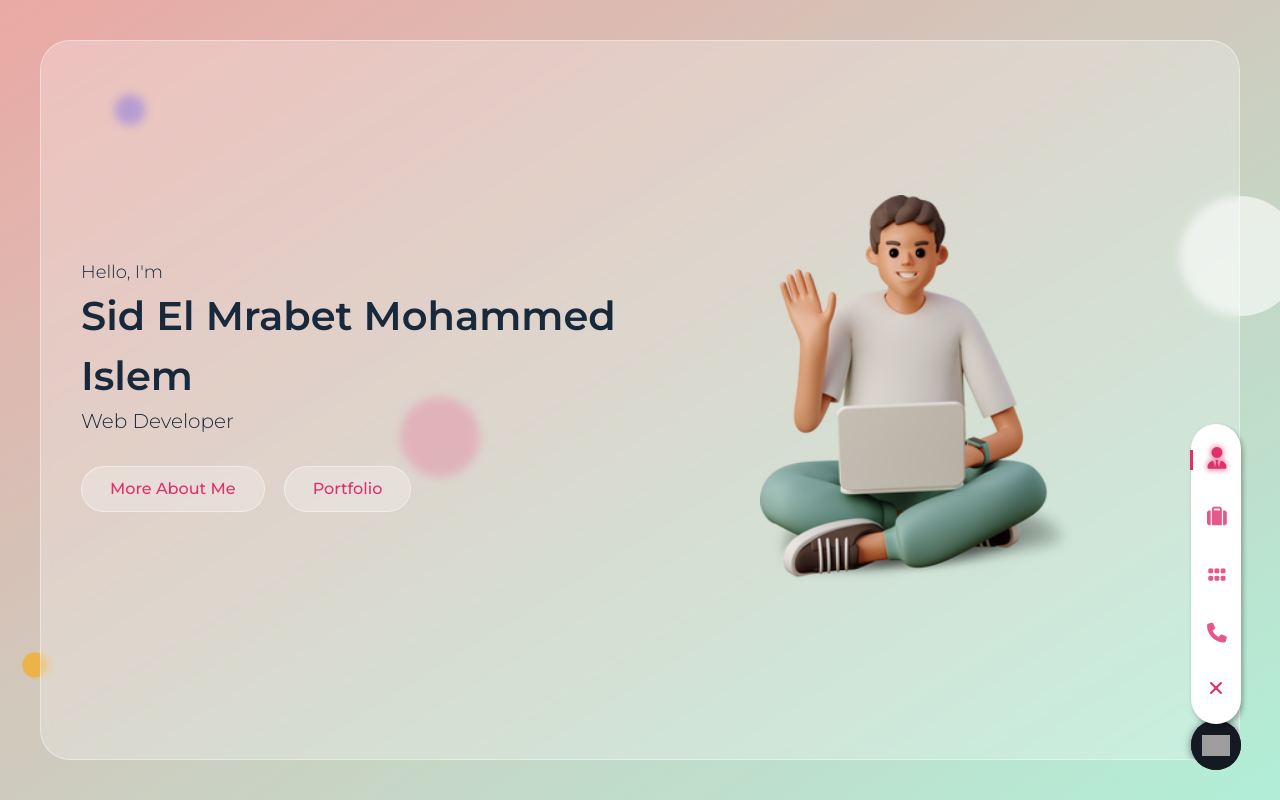
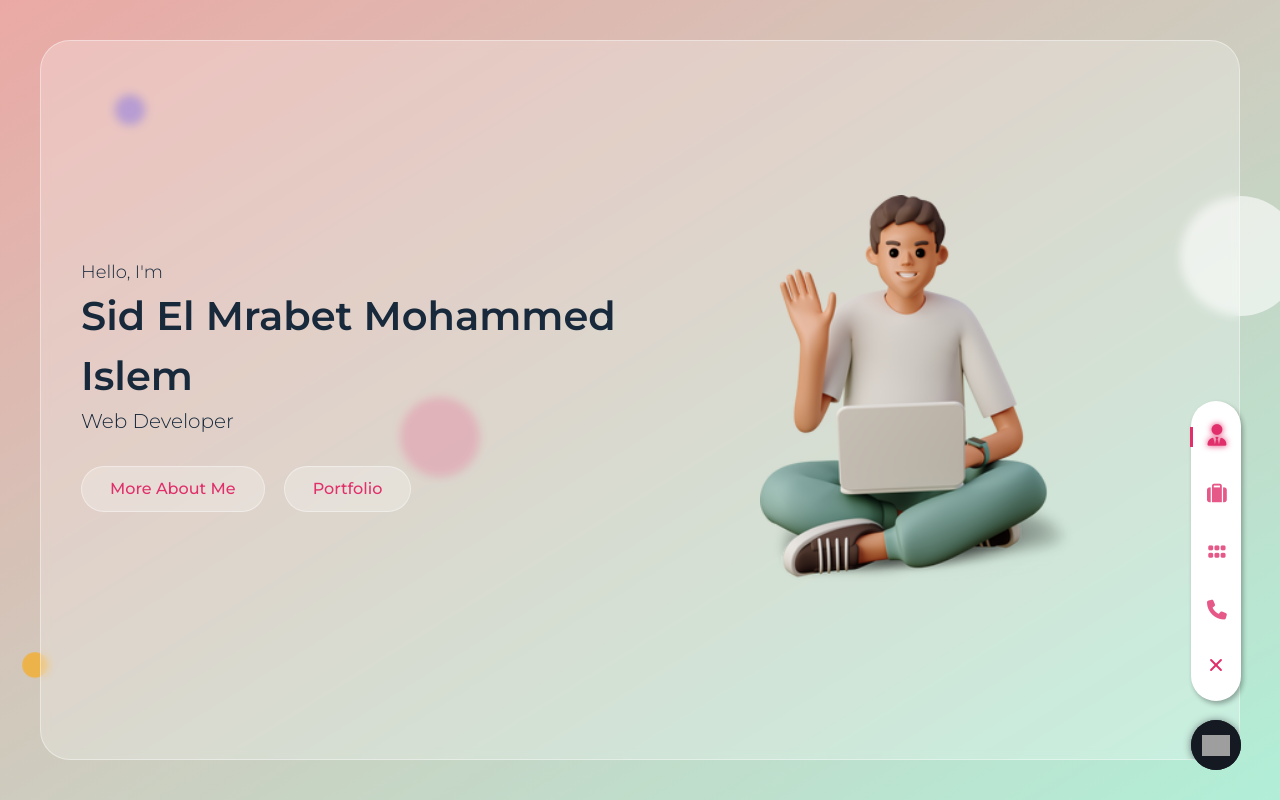
Before and after one commit to islemmohamed/islemmohamed.github.io, a plain HTML site: page index.html in a window 1280 px wide. Both pictures are taken after a click on the element 1222 px from the left and 695 px from the top of the page. Drawn offline with Linux system fonts and the light colour scheme; grey boxes are pictures that could not be loaded.

Commit message:
fix menu laptop

```diff
--- a/css/style.css
+++ b/css/style.css
@@ -271,7 +271,7 @@ button{
     border: 1px solid var(--white-alpha-40);
 	position: fixed;
     left: 95%;
-    top: 88%;
+    top: calc(88% - 7px);
     transform: translate(-50%, -80%);
 	cursor: pointer;
 	width: 50px;
@@ -289,7 +289,7 @@ button{
 	height: 300px;
     display: flex;
     flex-direction: column-reverse;
-    top: 83%;
+    top: calc(81% - 7px);
 
 }
 
--- a/index.html
+++ b/index.html
@@ -107,6 +107,7 @@
             <div class="skill-item">js</div>
             <div class="skill-item">vueJs</div>
             <div class="skill-item">NuxtJs</div>
+            <div class="skill-item">Ionic</div>
             <div class="skill-item">Bootstrap</div>
             <div class="skill-item">UI/UX (Figma)</div>
             <div class="skill-item">java</div>
```
Also changed, not shown: 1 other file.
